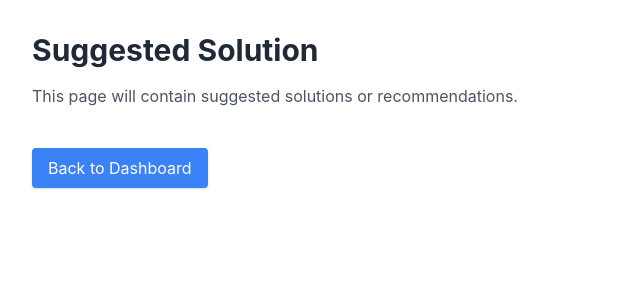
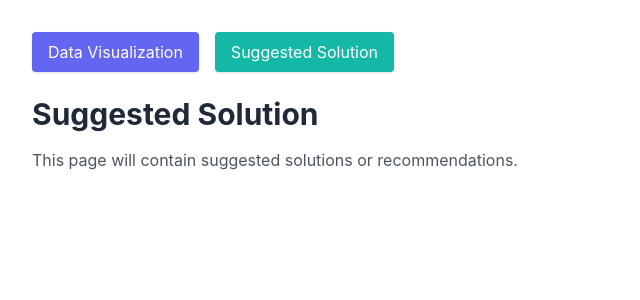
Before and after one commit to helenzhangyc/HackaTuLuWonderland, a React (Create React App) app in the folder wonderland_frontend/: page /suggested-solution in a window 1280 px wide. Shown: the top 300 px of the page, without its empty margins (0-640 px from the left). Built offline with nearby package versions, Linux system fonts and the light colour scheme.

Commit message:
get rid of the top four buttons

```diff
--- a/wonderland_frontend/src/App.js
+++ b/wonderland_frontend/src/App.js
@@ -65,15 +65,14 @@ function Dashboard() {
   return (
     <div className="container mx-auto">
       <div className="flex justify-between items-center">
-        <h2 className="text-4xl font-extrabold dark:text-white">Dashboard</h2>
-        <div className="flex space-x-4">
-          <button
-            onClick={() => navigate("/data-visualizations")}
+        <div className="flex space-x-4" style={{ display: 'flex', justifyContent: 'flex-end' }}>
+          <button style={{ display: 'flex', justifyContent: 'flex-end' }}
+            onClick={() => navigate("/")}
             className="px-4 py-2 bg-indigo-500 text-white rounded shadow hover:bg-indigo-600"
           >
             Data Visualization
           </button>
-          <button
+          <button style={{ display: 'flex', justifyContent: 'flex-end' }}
             onClick={() => navigate("/suggested-solution")}
             className="px-4 py-2 bg-teal-500 text-white rounded shadow hover:bg-teal-600"
           >
@@ -81,39 +80,13 @@ function Dashboard() {
           </button>
         </div>
       </div>
-      <div className="flex justify-between space-x-4 mt-8">
-        <button
-          onClick={() => navigate("/services")}
-          className="flex-1 p-4 bg-blue-500 text-white rounded shadow hover:bg-blue-600"
-        >
-          Services
-        </button>
-        <button
-          onClick={() => navigate("/it-contact-people")}
-          className="flex-1 p-4 bg-green-500 text-white rounded shadow hover:bg-green-600"
-        >
-          IT Contact People
-        </button>
-        <button
-          onClick={() => navigate("/organization-units")}
-          className="flex-1 p-4 bg-purple-500 text-white rounded shadow hover:bg-purple-600"
-        >
-          Organization Units
-        </button>
-        <button
-          onClick={() => navigate("/systems")}
-          className="flex-1 p-4 bg-red-500 text-white rounded shadow hover:bg-red-600"
-        >
-          Systems
-        </button>
-      </div>
       <br />
       {/* <Filters /> */}
       <Insights jsondata={jsondata} />
       <CoolDiagrams jsondata={jsondata} />
       <Persons jsondata={jsondata} />
       <IndirectlyAffected jsondata={jsondata} />
-    </div>
+    </div >
   );
 }
 
--- a/wonderland_frontend/src/components/SuggestedSolution.jsx
+++ b/wonderland_frontend/src/components/SuggestedSolution.jsx
@@ -6,15 +6,23 @@ function SuggestedSolution() {
 
     return (
       <div>
+        <div className="flex space-x-4">
+          <button style={{ display: 'flex', justifyContent: 'flex-end' }}
+            onClick={() => navigate("/")}
+            className="px-4 py-2 bg-indigo-500 text-white rounded shadow hover:bg-indigo-600"
+          >
+            Data Visualization
+          </button>
+          <button style={{ display: 'flex', justifyContent: 'flex-end' }}
+            onClick={() => navigate("/suggested-solution")}
+            className="px-4 py-2 bg-teal-500 text-white rounded shadow hover:bg-teal-600"
+          >
+            Suggested Solution
+          </button>
+        </div>
+        <br/>
         <h2 className="text-3xl font-bold text-gray-800">Suggested Solution</h2>
         <p className="mt-4 text-gray-600">This page will contain suggested solutions or recommendations.</p>
-        <br />
-        <button
-          onClick={() => navigate("/")}
-          className="mt-4 px-4 py-2 bg-blue-500 text-white rounded shadow hover:bg-blue-600"
-        >
-          Back to Dashboard
-        </button>
       </div>
     );
   }
```
Also changed, not shown: 1 other file (tests, documents, lock files or other folders).
